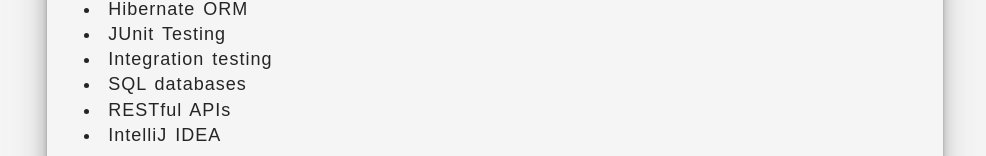
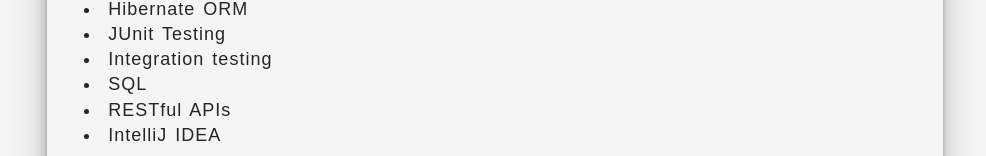
Before and after one commit to filipnovakov13/online-resume, a website: page public/index.html in a window 1280 px wide. Shown: the part 2992-3148 px from the top of the page, without its empty margins (145-1131 px from the left). Drawn offline with Linux system fonts and the light colour scheme; a small style sheet from the web is missing.

Commit message:
Fixed a typo in one of the skills

```diff
--- a/public/index.html
+++ b/public/index.html
@@ -174,7 +174,7 @@
                     <li class="hidden">Hibernate ORM</li>
                     <li class="hidden">JUnit Testing</li>
                     <li class="hidden">Integration testing</li>
-                    <li class="hidden">SQL databases</li>
+                    <li class="hidden">SQL</li>
                     <li class="hidden">RESTful APIs</li>
                     <li class="hidden">IntelliJ IDEA</li>
                 </ul>
```
